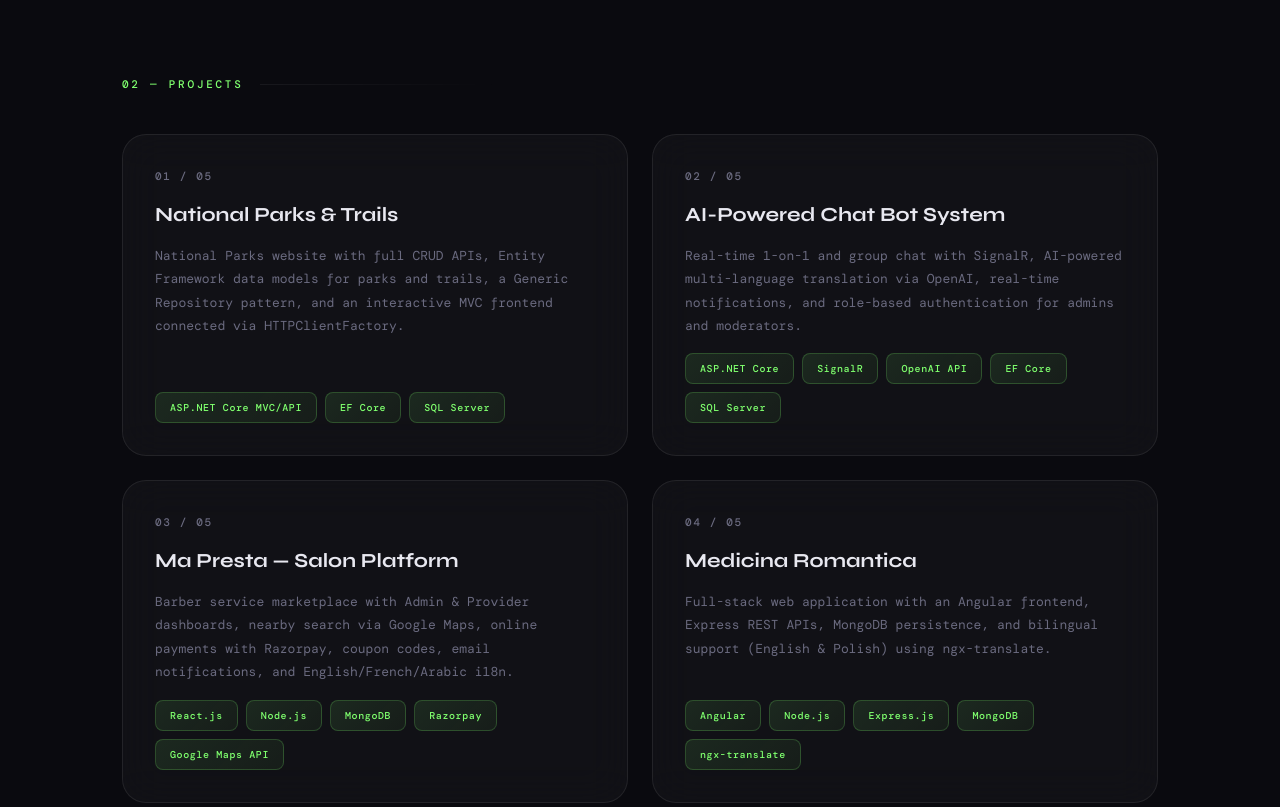
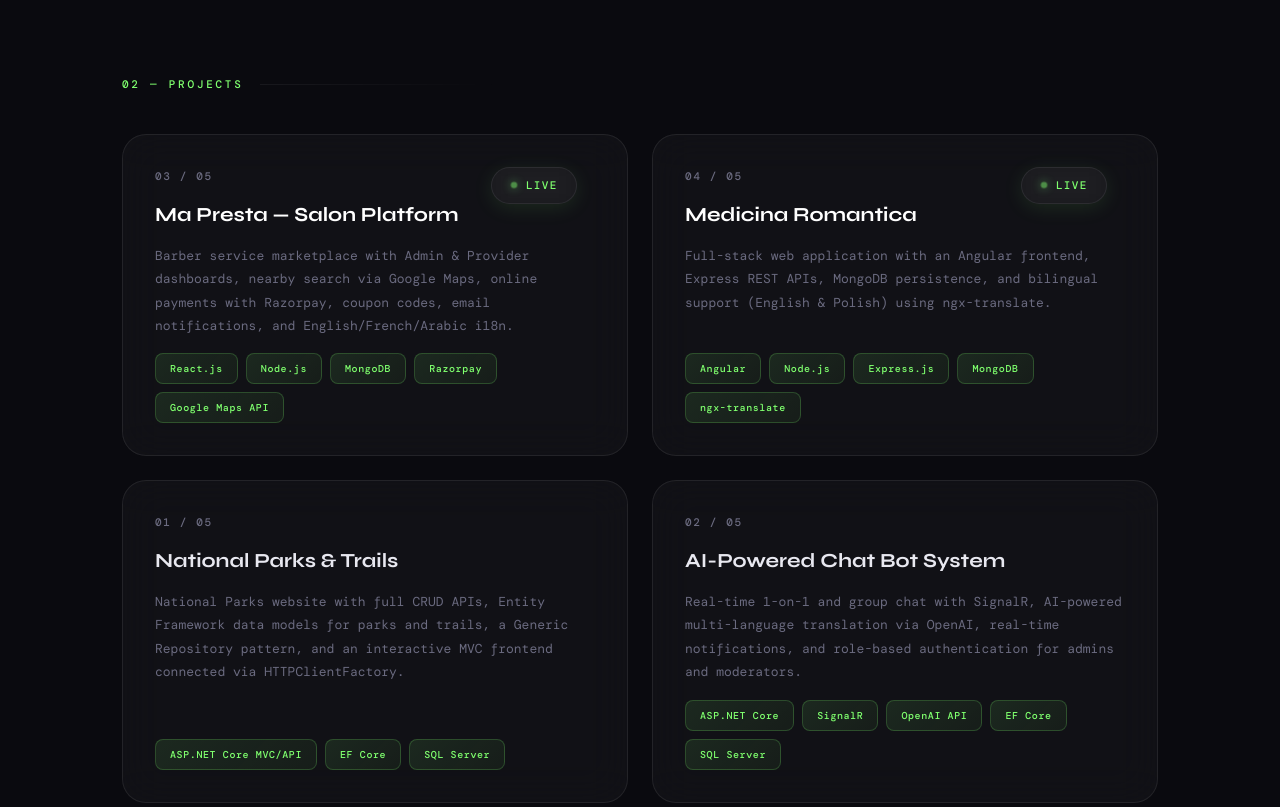
Before and after one commit to shaswat-chaudhary/satyam-portfolio, a plain HTML site: page index.html in a window 1280 px wide. Shown: the part 1340-2147 px from the top of the page. Drawn offline with nearby package versions, Linux system fonts and the light colour scheme; a web font is replaced by a local one.

Commit message:
add link

```diff
--- a/index.html
+++ b/index.html
@@ -1,10 +1,13 @@
 <!DOCTYPE html>
 <html lang="en">
+
 <head>
   <meta charset="UTF-8">
   <meta name="viewport" content="width=device-width, initial-scale=1.0">
   <title>Satyam Singh — Full Stack Developer</title>
-<link href="https://fonts.googleapis.com/css2?family=Syne:wght@400;600;700;800&family=DM+Mono:wght@300;400;500&display=swap" rel="stylesheet">
+  <link
+    href="https://fonts.googleapis.com/css2?family=Syne:wght@400;600;700;800&family=DM+Mono:wght@300;400;500&display=swap"
+    rel="stylesheet">
   <style>
     :root {
       --bg: #0a0a0f;
@@ -26,9 +29,17 @@
       --glass-border: rgba(255, 255, 255, 0.08);
     }
 
-  *, *::before, *::after { box-sizing: border-box; margin: 0; padding: 0; }
+    *,
+    *::before,
+    *::after {
+      box-sizing: border-box;
+      margin: 0;
+      padding: 0;
+    }
 
-  html { scroll-behavior: smooth; }
+    html {
+      scroll-behavior: smooth;
+    }
 
     body {
       background: var(--bg);
@@ -63,7 +74,13 @@
       -webkit-mask-image: radial-gradient(ellipse 80% 80% at 50% 50%, black 30%, transparent 100%);
     }
 
-  .container { max-width: 1100px; margin: 0 auto; padding: 0 32px; position: relative; z-index: 1; }
+    .container {
+      max-width: 1100px;
+      margin: 0 auto;
+      padding: 0 32px;
+      position: relative;
+      z-index: 1;
+    }
 
     /* ── HEADER ── */
     header {
@@ -100,9 +117,19 @@
     }
 
     @keyframes floatOrb {
-    0%, 100% { transform: translate(0, 0) scale(1); }
-    33% { transform: translate(30px, -20px) scale(1.1); }
-    66% { transform: translate(-20px, 20px) scale(0.9); }
+
+      0%,
+      100% {
+        transform: translate(0, 0) scale(1);
+      }
+
+      33% {
+        transform: translate(30px, -20px) scale(1.1);
+      }
+
+      66% {
+        transform: translate(-20px, 20px) scale(0.9);
+      }
     }
 
     .header-glow {
@@ -118,8 +145,15 @@
     }
 
     @keyframes floatGlow {
-    0%, 100% { transform: translate(0, 0); }
-    50% { transform: translate(40px, 30px); }
+
+      0%,
+      100% {
+        transform: translate(0, 0);
+      }
+
+      50% {
+        transform: translate(40px, 30px);
+      }
     }
 
     .badge {
@@ -144,7 +178,8 @@
 
     .badge::before {
       content: '';
-    width: 8px; height: 8px;
+      width: 8px;
+      height: 8px;
       background: var(--accent);
       border-radius: 50%;
       animation: pulse 2s infinite;
@@ -152,8 +187,17 @@
     }
 
     @keyframes pulse {
-    0%, 100% { opacity: 1; transform: scale(1); }
-    50% { opacity: 0.5; transform: scale(0.8); }
+
+      0%,
+      100% {
+        opacity: 1;
+        transform: scale(1);
+      }
+
+      50% {
+        opacity: 0.5;
+        transform: scale(0.8);
+      }
     }
 
     h1 {
@@ -270,6 +314,12 @@
       font-size: 36px;
       font-weight: 700;
       margin-bottom: 12px;
+    }
+
+    a {
+      font-style: none;
+      text-decoration: none;
+      color: white;
     }
 
     /* ── SKILLS ── */
@@ -457,8 +507,19 @@
       border-color: rgba(127, 255, 110, 0.35);
     }
 
+    .project-card .live {
+      position: absolute;
+      right: 10%;
+      top: 10%;
+
+    }
+
     /* ── EXPERIENCE & EDUCATION ── */
-  .timeline { display: flex; flex-direction: column; gap: 20px; }
+    .timeline {
+      display: flex;
+      flex-direction: column;
+      gap: 20px;
+    }
 
     .tl-item {
       background: var(--glass);
@@ -598,25 +659,65 @@
 
     /* ── ANIMATIONS ── */
     @keyframes fadeUp {
-    from { opacity: 0; transform: translateY(28px); }
-    to { opacity: 1; transform: translateY(0); }
+      from {
+        opacity: 0;
+        transform: translateY(28px);
       }
 
-  .fade-in { animation: fadeUp 0.6s ease both; }
+      to {
+        opacity: 1;
+        transform: translateY(0);
+      }
+    }
+
+    .fade-in {
+      animation: fadeUp 0.6s ease both;
+    }
 
     /* Stagger children */
-  .skills-grid .skill-card:nth-child(1) { animation-delay: 0s; }
-  .skills-grid .skill-card:nth-child(2) { animation-delay: 0.07s; }
-  .skills-grid .skill-card:nth-child(3) { animation-delay: 0.14s; }
-  .skills-grid .skill-card:nth-child(4) { animation-delay: 0.21s; }
-  .skills-grid .skill-card:nth-child(5) { animation-delay: 0.28s; }
-  .skills-grid .skill-card:nth-child(6) { animation-delay: 0.35s; }
+    .skills-grid .skill-card:nth-child(1) {
+      animation-delay: 0s;
+    }
 
-  .projects-grid .project-card:nth-child(1) { animation-delay: 0s; }
-  .projects-grid .project-card:nth-child(2) { animation-delay: 0.08s; }
-  .projects-grid .project-card:nth-child(3) { animation-delay: 0.16s; }
-  .projects-grid .project-card:nth-child(4) { animation-delay: 0.24s; }
-  .projects-grid .project-card:nth-child(5) { animation-delay: 0.32s; }
+    .skills-grid .skill-card:nth-child(2) {
+      animation-delay: 0.07s;
+    }
+
+    .skills-grid .skill-card:nth-child(3) {
+      animation-delay: 0.14s;
+    }
+
+    .skills-grid .skill-card:nth-child(4) {
+      animation-delay: 0.21s;
+    }
+
+    .skills-grid .skill-card:nth-child(5) {
+      animation-delay: 0.28s;
+    }
+
+    .skills-grid .skill-card:nth-child(6) {
+      animation-delay: 0.35s;
+    }
+
+    .projects-grid .project-card:nth-child(1) {
+      animation-delay: 0s;
+    }
+
+    .projects-grid .project-card:nth-child(2) {
+      animation-delay: 0.08s;
+    }
+
+    .projects-grid .project-card:nth-child(3) {
+      animation-delay: 0.16s;
+    }
+
+    .projects-grid .project-card:nth-child(4) {
+      animation-delay: 0.24s;
+    }
+
+    .projects-grid .project-card:nth-child(5) {
+      animation-delay: 0.32s;
+    }
 
     /* Scrollbar */
     ::-webkit-scrollbar {
@@ -637,16 +738,38 @@
     }
 
     @media (max-width: 600px) {
-    .projects-grid { grid-template-columns: 1fr; }
-    .tl-item { grid-template-columns: 1fr; }
-    .tl-date { align-self: flex-start; }
-    footer { flex-direction: column; text-align: center; }
-    header { padding: 60px 0 50px; }
-    section { padding: 50px 0; }
-    .container { padding: 0 20px; }
+      .projects-grid {
+        grid-template-columns: 1fr;
+      }
+
+      .tl-item {
+        grid-template-columns: 1fr;
+      }
+
+      .tl-date {
+        align-self: flex-start;
+      }
+
+      footer {
+        flex-direction: column;
+        text-align: center;
+      }
+
+      header {
+        padding: 60px 0 50px;
+      }
+
+      section {
+        padding: 50px 0;
+      }
+
+      .container {
+        padding: 0 20px;
+      }
     }
   </style>
 </head>
+
 <body>
 
   <div class="grid-bg"></div>
@@ -660,22 +783,35 @@
         Satyam
         <span>Singh</span>
       </h1>
-    <p class="tagline">Full Stack Developer specializing in ASP.NET Core, React, Node.js & AI-integrated web applications.</p>
+      <p class="tagline">Full Stack Developer specializing in ASP.NET Core, React, Node.js & AI-integrated web
+        applications.</p>
       <div class="contact-row">
         <a href="mailto:Satyamsingh91615@gmail.com" class="contact-link">
-        <svg width="14" height="14" viewBox="0 0 24 24" fill="none" stroke="currentColor" stroke-width="2"><rect x="2" y="4" width="20" height="16" rx="2"/><path d="m22 7-8.97 5.7a1.94 1.94 0 0 1-2.06 0L2 7"/></svg>
+          <svg width="14" height="14" viewBox="0 0 24 24" fill="none" stroke="currentColor" stroke-width="2">
+            <rect x="2" y="4" width="20" height="16" rx="2" />
+            <path d="m22 7-8.97 5.7a1.94 1.94 0 0 1-2.06 0L2 7" />
+          </svg>
           Satyamsingh91615@gmail.com
         </a>
         <a href="tel:+919555371257" class="contact-link">
-        <svg width="14" height="14" viewBox="0 0 24 24" fill="none" stroke="currentColor" stroke-width="2"><path d="M22 16.92v3a2 2 0 0 1-2.18 2 19.79 19.79 0 0 1-8.63-3.07A19.5 19.5 0 0 1 4.69 12a19.79 19.79 0 0 1-3.07-8.67A2 2 0 0 1 3.6 1.28h3a2 2 0 0 1 2 1.72c.127.96.361 1.903.7 2.81a2 2 0 0 1-.45 2.11L7.91 9a16 16 0 0 0 6 6l1.27-1.27a2 2 0 0 1 2.11-.45c.907.339 1.85.573 2.81.7A2 2 0 0 1 22 16.92z"/></svg>
+          <svg width="14" height="14" viewBox="0 0 24 24" fill="none" stroke="currentColor" stroke-width="2">
+            <path
+              d="M22 16.92v3a2 2 0 0 1-2.18 2 19.79 19.79 0 0 1-8.63-3.07A19.5 19.5 0 0 1 4.69 12a19.79 19.79 0 0 1-3.07-8.67A2 2 0 0 1 3.6 1.28h3a2 2 0 0 1 2 1.72c.127.96.361 1.903.7 2.81a2 2 0 0 1-.45 2.11L7.91 9a16 16 0 0 0 6 6l1.27-1.27a2 2 0 0 1 2.11-.45c.907.339 1.85.573 2.81.7A2 2 0 0 1 22 16.92z" />
+          </svg>
           +91 9555371257
         </a>
         <a href="https://github.com/satyam-singh7" target="_blank" class="contact-link">
-        <svg width="14" height="14" viewBox="0 0 24 24" fill="currentColor"><path d="M12 0C5.37 0 0 5.37 0 12c0 5.31 3.435 9.795 8.205 11.385.6.105.825-.255.825-.57 0-.285-.015-1.23-.015-2.235-3.015.555-3.795-.735-4.035-1.41-.135-.345-.72-1.41-1.23-1.695-.42-.225-1.02-.78-.015-.795.945-.015 1.62.87 1.845 1.23 1.08 1.815 2.805 1.305 3.495.99.105-.78.42-1.305.765-1.605-2.67-.3-5.46-1.335-5.46-5.925 0-1.305.465-2.385 1.23-3.225-.12-.3-.54-1.53.12-3.18 0 0 1.005-.315 3.3 1.23.96-.27 1.98-.405 3-.405s2.04.135 3 .405c2.295-1.56 3.3-1.23 3.3-1.23.66 1.65.24 2.88.12 3.18.765.84 1.23 1.905 1.23 3.225 0 4.605-2.805 5.625-5.475 5.925.435.375.81 1.095.81 2.22 0 1.605-.015 2.895-.015 3.3 0 .315.225.69.825.57A12.02 12.02 0 0 0 24 12c0-6.63-5.37-12-12-12z"/></svg>
+          <svg width="14" height="14" viewBox="0 0 24 24" fill="currentColor">
+            <path
+              d="M12 0C5.37 0 0 5.37 0 12c0 5.31 3.435 9.795 8.205 11.385.6.105.825-.255.825-.57 0-.285-.015-1.23-.015-2.235-3.015.555-3.795-.735-4.035-1.41-.135-.345-.72-1.41-1.23-1.695-.42-.225-1.02-.78-.015-.795.945-.015 1.62.87 1.845 1.23 1.08 1.815 2.805 1.305 3.495.99.105-.78.42-1.305.765-1.605-2.67-.3-5.46-1.335-5.46-5.925 0-1.305.465-2.385 1.23-3.225-.12-.3-.54-1.53.12-3.18 0 0 1.005-.315 3.3 1.23.96-.27 1.98-.405 3-.405s2.04.135 3 .405c2.295-1.56 3.3-1.23 3.3-1.23.66 1.65.24 2.88.12 3.18.765.84 1.23 1.905 1.23 3.225 0 4.605-2.805 5.625-5.475 5.925.435.375.81 1.095.81 2.22 0 1.605-.015 2.895-.015 3.3 0 .315.225.69.825.57A12.02 12.02 0 0 0 24 12c0-6.63-5.37-12-12-12z" />
+          </svg>
           @satyam-singh7
         </a>
         <a href="https://linkedin.com/in/satyam-singh-b309a9387" target="_blank" class="contact-link">
-        <svg width="14" height="14" viewBox="0 0 24 24" fill="currentColor"><path d="M16 8a6 6 0 0 1 6 6v7h-4v-7a2 2 0 0 0-2-2 2 2 0 0 0-2 2v7h-4v-7a6 6 0 0 1 6-6zM2 9h4v12H2z"/><circle cx="4" cy="4" r="2"/></svg>
+          <svg width="14" height="14" viewBox="0 0 24 24" fill="currentColor">
+            <path d="M16 8a6 6 0 0 1 6 6v7h-4v-7a2 2 0 0 0-2-2 2 2 0 0 0-2 2v7h-4v-7a6 6 0 0 1 6-6zM2 9h4v12H2z" />
+            <circle cx="4" cy="4" r="2" />
+          </svg>
           LinkedIn
         </a>
       </div>
@@ -750,11 +886,50 @@
       <div class="section-label">02 — Projects</div>
       <div class="projects-grid">
 
+        <a class="project-card" href="https://ma-presta.vercel.app">
+          <div class="project-num">03 / 05</div>
+          <div class="project-title">Ma Presta — Salon Platform</div>
+          <div class="project-desc">
+            Barber service marketplace with Admin & Provider dashboards, nearby search via Google Maps, online payments
+            with Razorpay, coupon codes, email notifications, and English/French/Arabic i18n.
+          </div>
+          <div class="project-stack">
+            <span class="stack-tag">React.js</span>
+            <span class="stack-tag">Node.js</span>
+            <span class="stack-tag">MongoDB</span>
+            <span class="stack-tag">Razorpay</span>
+            <span class="stack-tag">Google Maps API</span>
+          </div>
+          <div class="live">
+            <p class="badge">Live</p>
+          </div>
+        </a>
+
+        <a class="project-card" href="https://medicina-romantica.vercel.app">
+          <div class="project-num">04 / 05</div>
+          <div class="project-title">Medicina Romantica</div>
+          <div class="project-desc">
+            Full-stack web application with an Angular frontend, Express REST APIs, MongoDB persistence, and bilingual
+            support (English & Polish) using ngx-translate.
+          </div>
+          <div class="project-stack">
+            <span class="stack-tag">Angular</span>
+            <span class="stack-tag">Node.js</span>
+            <span class="stack-tag">Express.js</span>
+            <span class="stack-tag">MongoDB</span>
+            <span class="stack-tag">ngx-translate</span>
+          </div>
+          <div class="live">
+            <p class="badge">Live</p>
+          </div>
+        </a>
+
         <div class="project-card">
           <div class="project-num">01 / 05</div>
           <div class="project-title">National Parks & Trails</div>
           <div class="project-desc">
-          National Parks website with full CRUD APIs, Entity Framework data models for parks and trails, a Generic Repository pattern, and an interactive MVC frontend connected via HTTPClientFactory.
+            National Parks website with full CRUD APIs, Entity Framework data models for parks and trails, a Generic
+            Repository pattern, and an interactive MVC frontend connected via HTTPClientFactory.
           </div>
           <div class="project-stack">
             <span class="stack-tag">ASP.NET Core MVC/API</span>
@@ -767,7 +942,8 @@
           <div class="project-num">02 / 05</div>
           <div class="project-title">AI-Powered Chat Bot System</div>
           <div class="project-desc">
-          Real-time 1-on-1 and group chat with SignalR, AI-powered multi-language translation via OpenAI, real-time notifications, and role-based authentication for admins and moderators.
+            Real-time 1-on-1 and group chat with SignalR, AI-powered multi-language translation via OpenAI, real-time
+            notifications, and role-based authentication for admins and moderators.
           </div>
           <div class="project-stack">
             <span class="stack-tag">ASP.NET Core</span>
@@ -779,40 +955,11 @@
         </div>
 
         <div class="project-card">
-        <div class="project-num">03 / 05</div>
-        <div class="project-title">Ma Presta — Salon Platform</div>
-        <div class="project-desc">
-          Barber service marketplace with Admin & Provider dashboards, nearby search via Google Maps, online payments with Razorpay, coupon codes, email notifications, and English/French/Arabic i18n.
-        </div>
-        <div class="project-stack">
-          <span class="stack-tag">React.js</span>
-          <span class="stack-tag">Node.js</span>
-          <span class="stack-tag">MongoDB</span>
-          <span class="stack-tag">Razorpay</span>
-          <span class="stack-tag">Google Maps API</span>
-        </div>
-      </div>
-
-      <div class="project-card">
-        <div class="project-num">04 / 05</div>
-        <div class="project-title">Medicina Romantica</div>
-        <div class="project-desc">
-          Full-stack web application with an Angular frontend, Express REST APIs, MongoDB persistence, and bilingual support (English & Polish) using ngx-translate.
-        </div>
-        <div class="project-stack">
-          <span class="stack-tag">Angular</span>
-          <span class="stack-tag">Node.js</span>
-          <span class="stack-tag">Express.js</span>
-          <span class="stack-tag">MongoDB</span>
-          <span class="stack-tag">ngx-translate</span>
-        </div>
-      </div>
-
-      <div class="project-card">
           <div class="project-num">05 / 05</div>
           <div class="project-title">Medical Diagnosis Assistant</div>
           <div class="project-desc">
-          AI-based symptom analysis using OpenAI API, personalized health recommendations with ML.NET, medication reminders via email, diagnosis history tracking, and telemedicine booking.
+            AI-based symptom analysis using OpenAI API, personalized health recommendations with ML.NET, medication
+            reminders via email, diagnosis history tracking, and telemedicine booking.
           </div>
           <div class="project-stack">
             <span class="stack-tag">ASP.NET Core MVC</span>
@@ -832,6 +979,7 @@
     <div class="container">
       <div class="section-label">03 — Experience & Education</div>
       <div class="timeline">
+        <a href="https://www.softflixitsolutions.com">
           <div class="tl-item fade-in">
             <div>
               <div class="tl-title">Full Stack Developer</div>
@@ -839,10 +987,13 @@
             </div>
             <div class="tl-date">Apr 2025 — Present</div>
           </div>
+        </a>
+
         <div class="tl-item fade-in">
           <div>
             <div class="tl-title">Full Stack Training & Certification</div>
-          <div class="tl-sub">CS Infotech, Chandigarh — ASP.NET Core, Angular, Node.js, ReactJS, APIs, DBMS, MongoDB</div>
+            <div class="tl-sub">CS Infotech, Chandigarh — ASP.NET Core, Angular, Node.js, ReactJS, APIs, DBMS, MongoDB
+            </div>
           </div>
           <div class="tl-date">Training</div>
         </div>
@@ -895,4 +1046,5 @@
   </script>
 
 </body>
+
 </html>
```
Lines whose indentation alone changed are shown as unchanged.
